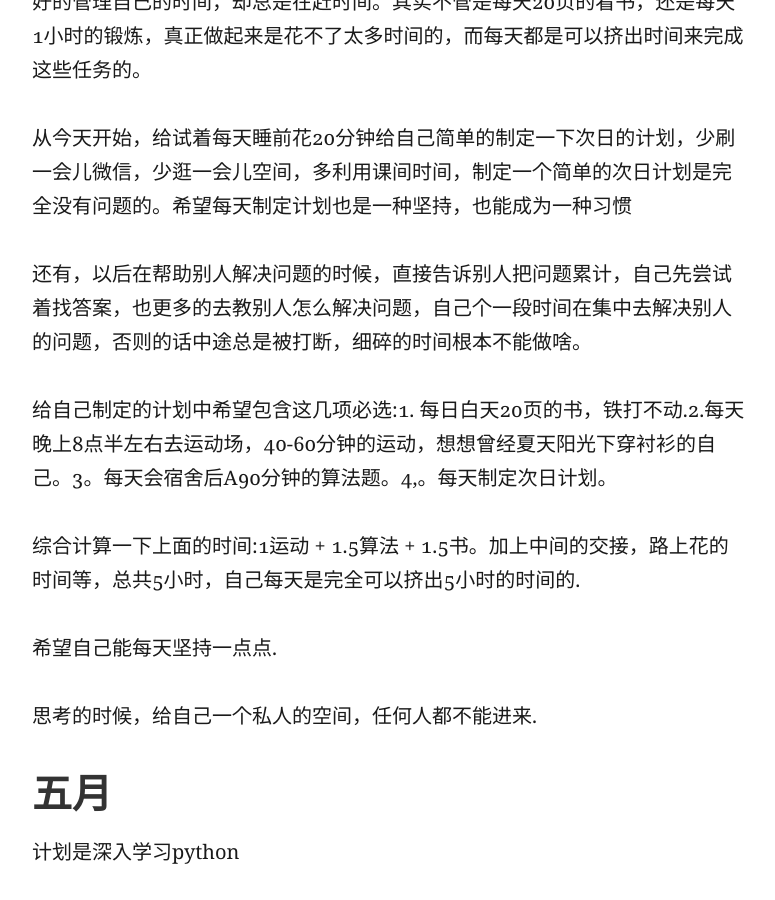
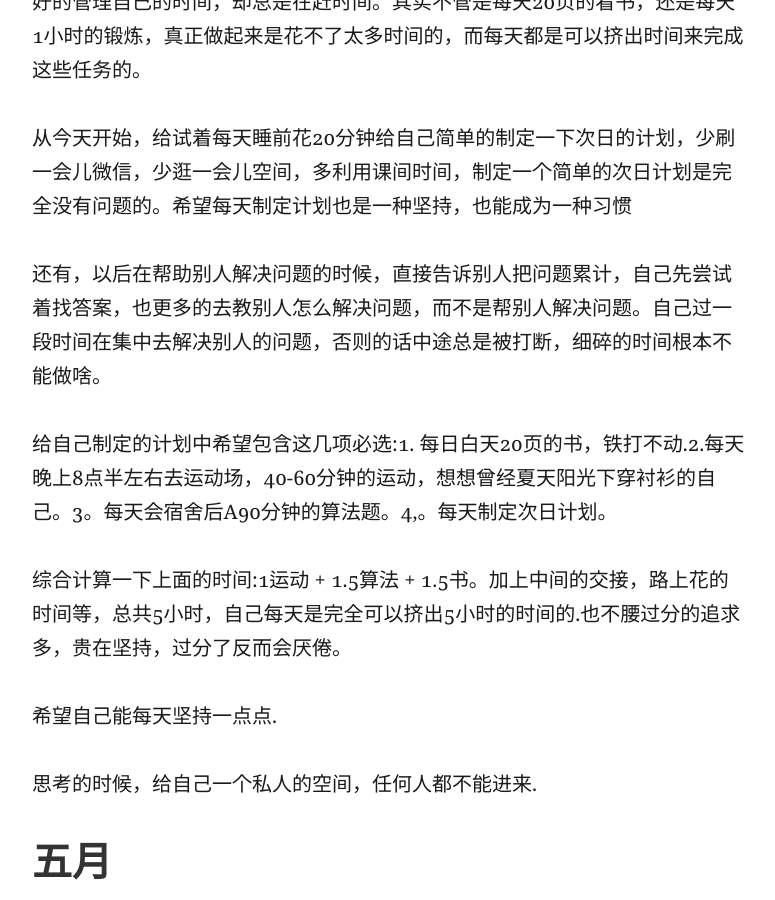
Before and after one commit to DrCBin/DrCBin.github.io, a Jekyll site: the page built from _posts/2017-04-01-接下来4.5.6三个月的规划.md, in a window 1280 px wide and 900 px high, scrolled down 3524 px. Shown: the whole window, without its empty margins (32-807 px from the left). Built offline with Jekyll 4.4.1, drawn with Linux system fonts in a browser that asks for light colours; comment, search, counter and statistics services are not loaded.

```diff
--- a/_posts/2017-04-01-接下来4.5.6三个月的规划.md
+++ b/_posts/2017-04-01-接下来4.5.6三个月的规划.md
@@ -110,11 +110,11 @@ excerpt: |
 
 从今天开始，给试着每天睡前花20分钟给自己简单的制定一下次日的计划，少刷一会儿微信，少逛一会儿空间，多利用课间时间，制定一个简单的次日计划是完全没有问题的。希望每天制定计划也是一种坚持，也能成为一种习惯
 
-还有，以后在帮助别人解决问题的时候，直接告诉别人把问题累计，自己先尝试着找答案，也更多的去教别人怎么解决问题，自己个一段时间在集中去解决别人的问题，否则的话中途总是被打断，细碎的时间根本不能做啥。
+还有，以后在帮助别人解决问题的时候，直接告诉别人把问题累计，自己先尝试着找答案，也更多的去教别人怎么解决问题，而不是帮别人解决问题。自己过一段时间在集中去解决别人的问题，否则的话中途总是被打断，细碎的时间根本不能做啥。
 
 给自己制定的计划中希望包含这几项必选:1. 每日白天20页的书，铁打不动.2.每天晚上8点半左右去运动场，40-60分钟的运动，想想曾经夏天阳光下穿衬衫的自己。3。每天会宿舍后A90分钟的算法题。4,。每天制定次日计划。
 
-综合计算一下上面的时间:1运动 + 1.5算法 + 1.5书。加上中间的交接，路上花的时间等，总共5小时，自己每天是完全可以挤出5小时的时间的.
+综合计算一下上面的时间:1运动 + 1.5算法 + 1.5书。加上中间的交接，路上花的时间等，总共5小时，自己每天是完全可以挤出5小时的时间的.也不腰过分的追求多，贵在坚持，过分了反而会厌倦。
 
 希望自己能每天坚持一点点.
 
```
